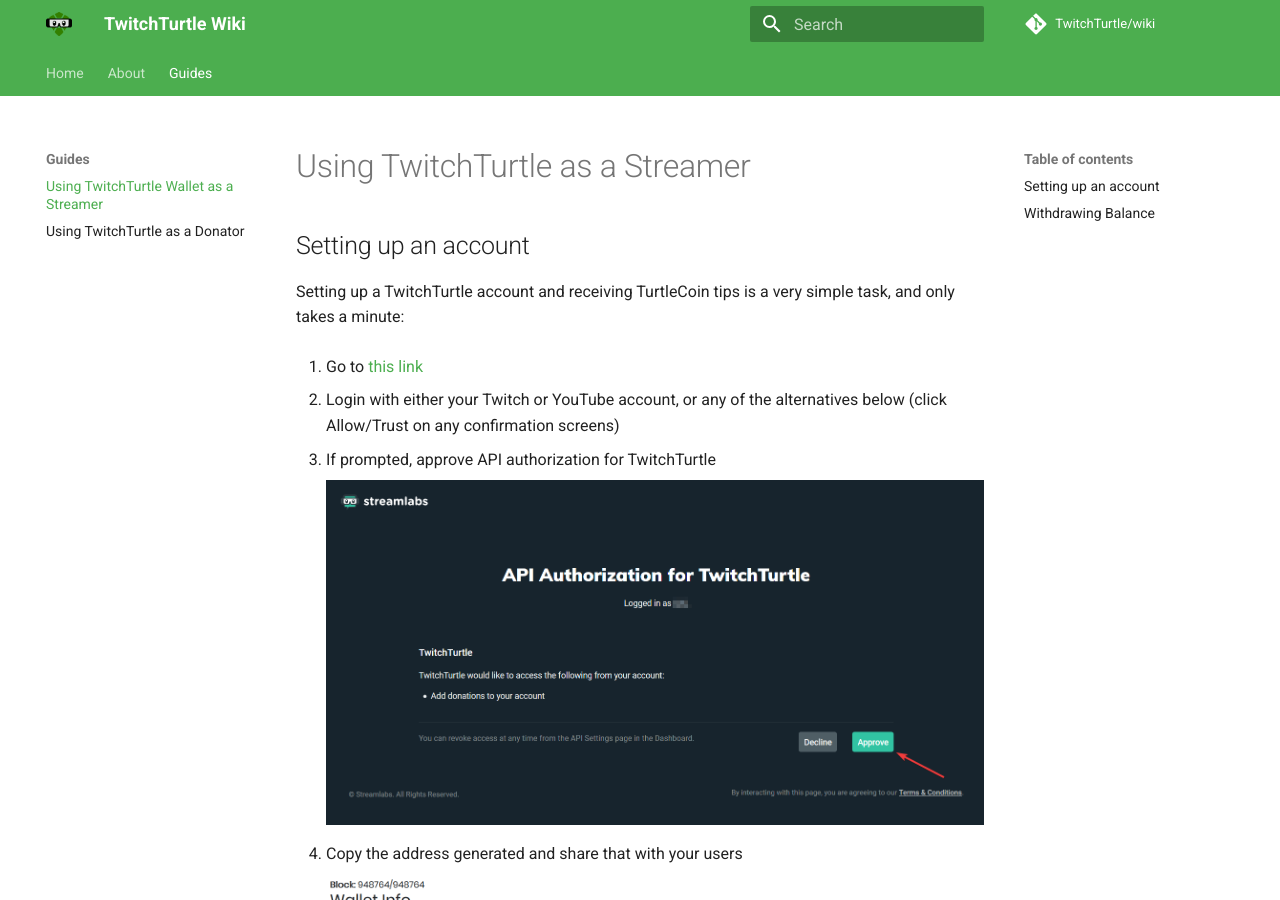
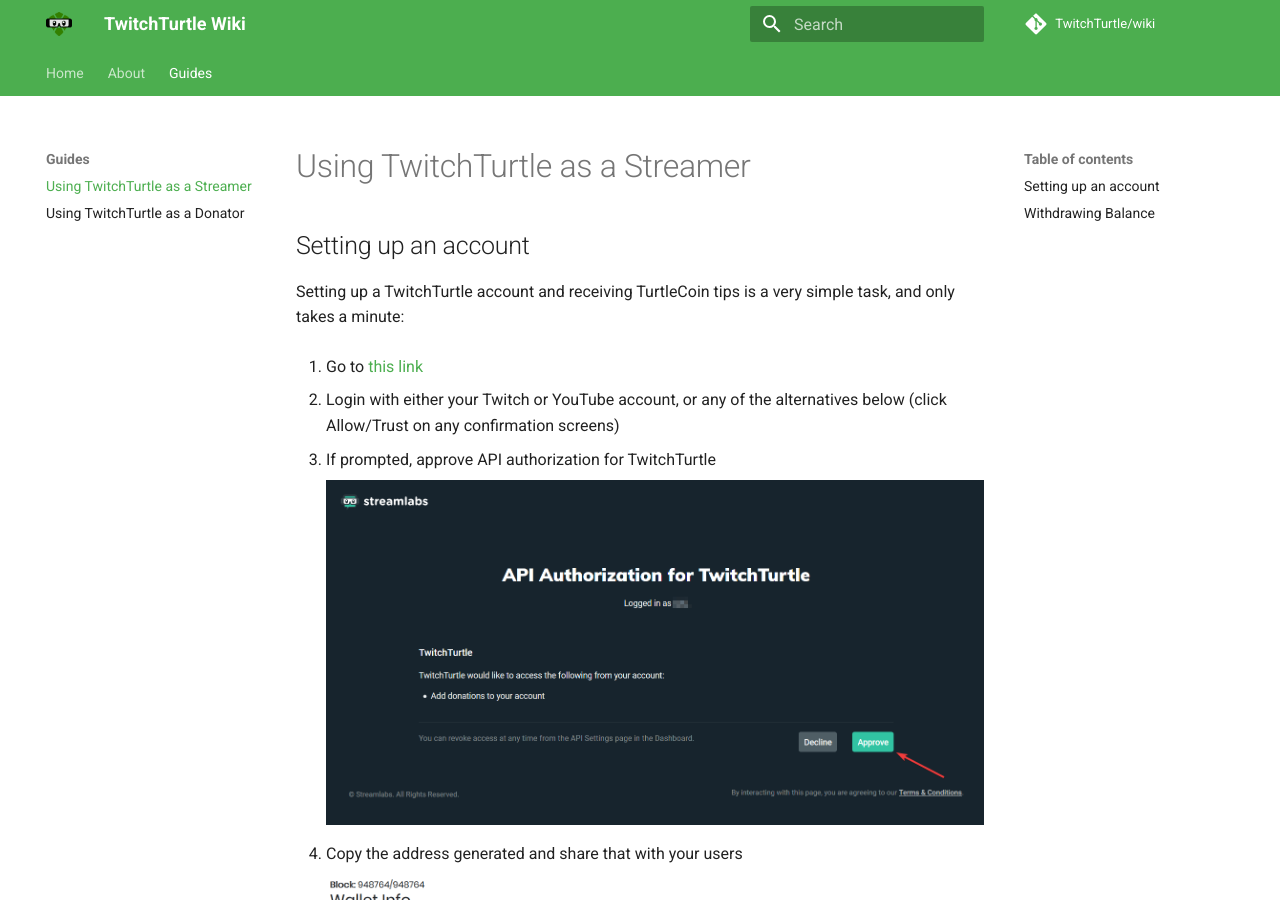
Before and after one commit to TwitchTurtle/Wiki, an MkDocs documentation site: the page built from docs/guides/stream.md, in a window 1280 px wide and 900 px high. Built offline with MkDocs 1.6.1 and Material for MkDocs 9.7.7, drawn with Linux system fonts in a browser that asks for light colours; comment, search, counter and statistics services are not loaded.

Commit message:
what even is this

```diff
--- a/mkdocs.yml
+++ b/mkdocs.yml
@@ -73,5 +73,5 @@ nav:
     - About:
       - About TwitchTurtle: about/About-TwitchTurtle.md
     - Guides:
-      - Using TwitchTurtle Wallet as a Streamer: guides/stream.md
+      - Using TwitchTurtle as a Streamer: guides/stream.md
       - Using TwitchTurtle as a Donator: guides/donate.md
```
